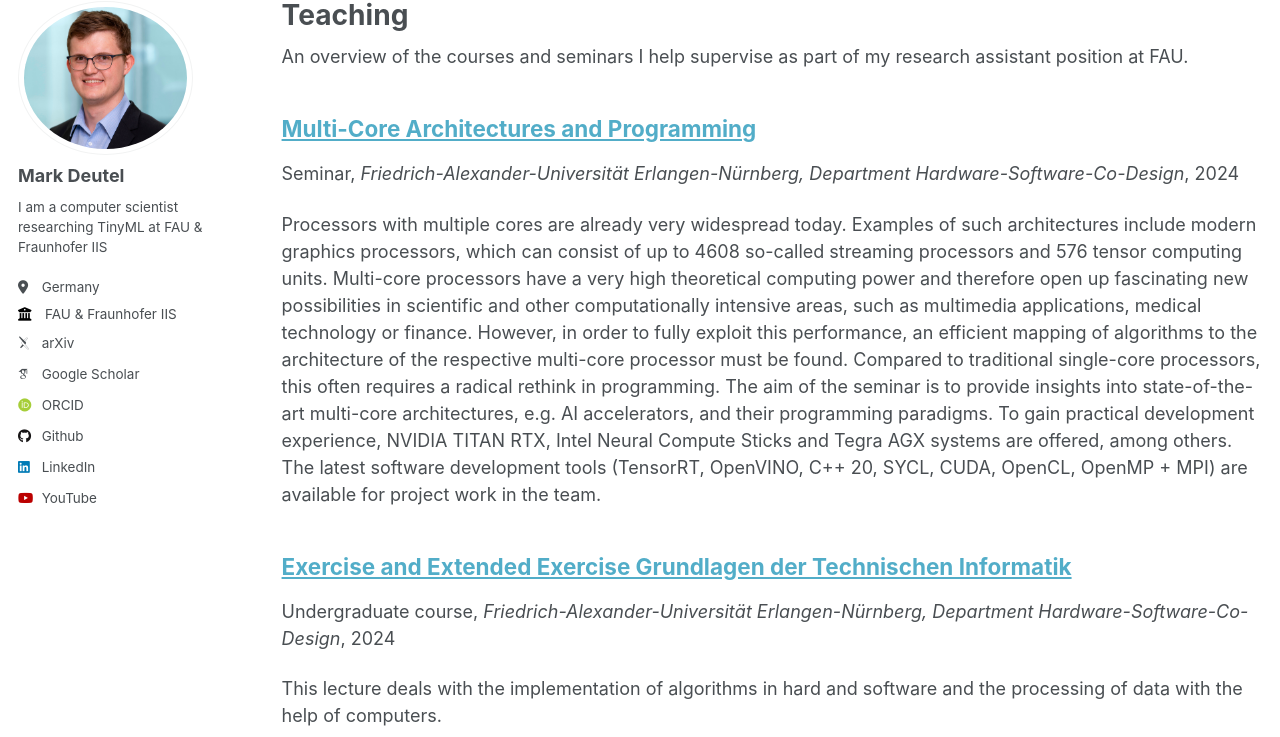
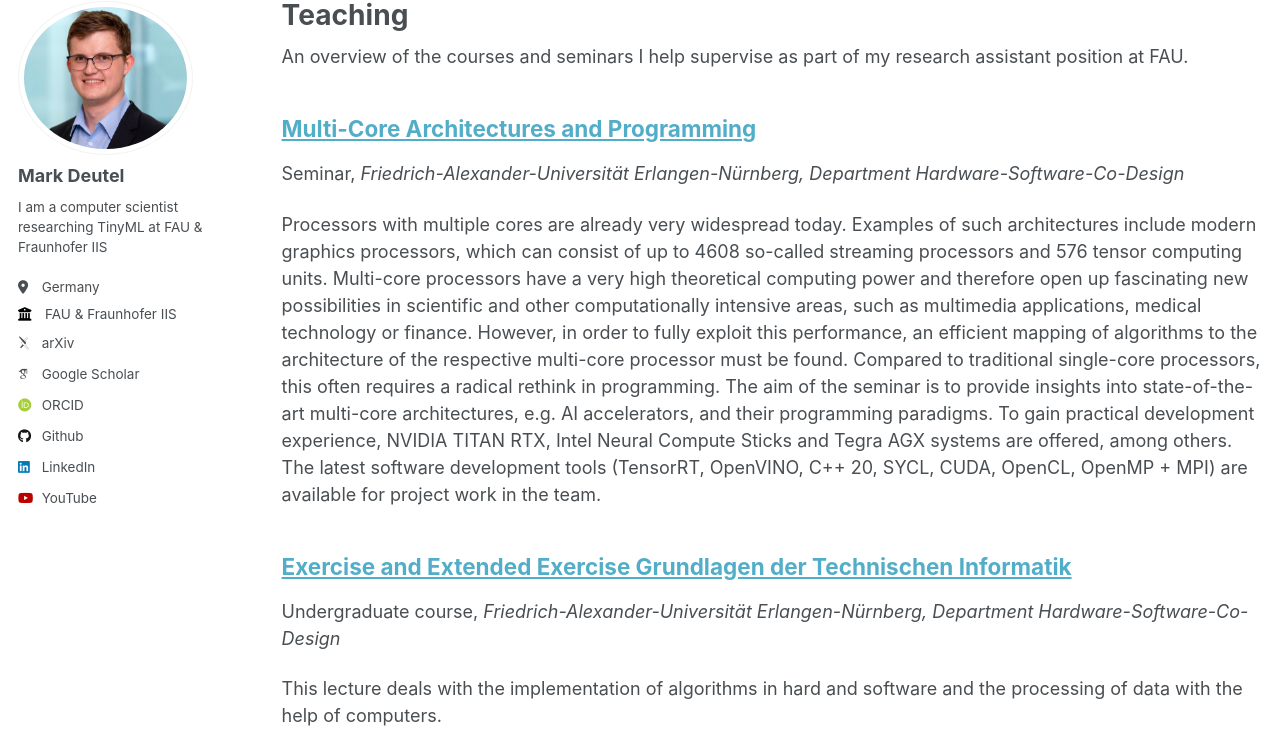
Before and after one commit to markdeutel/markdeutel.github.io, a Jekyll site: the page built from _pages/teaching.html, in a window 1280 px wide and 1265 px high. Shown: the part 105-842 px from the top of the window. Built offline with Jekyll 4.4.1, drawn with Linux system fonts in a browser that asks for light colours; some web fonts are replaced.

Commit message:
[MOD] removed date from teaching entries

```diff
--- a/_includes/archive-single.html
+++ b/_includes/archive-single.html
@@ -39,7 +39,7 @@
     {% endif %}
 
         {% if post.collection == 'teaching' %}
-          <p> {{ post.type }}, <i>{{ post.venue }}</i>, {{ post.date | default: "1900-01-01" | date: "%Y" }} </p>
+          <p> {{ post.type }}, <i>{{ post.venue }}</i></p>
         {% elsif post.collection == 'publications' %}
           <p>Published in <i>{{ post.venue }}</i>, {{ post.date | default: "1900-01-01" | date: "%Y" }} </p>
         {% elsif post.date %}
--- a/_teaching/2024-gti.md
+++ b/_teaching/gti.md
@@ -4,7 +4,6 @@ collection: teaching
 type: "Undergraduate course"
 permalink: /teaching/gti
 venue: "Friedrich-Alexander-Universität Erlangen-Nürnberg, Department Hardware-Software-Co-Design"
-date: 2024-01-01
 ---
 
 This lecture deals with the implementation of algorithms in hard and software and the processing of data with the help of computers.
--- a/_teaching/2024-map.md
+++ b/_teaching/map.md
@@ -4,7 +4,6 @@ collection: teaching
 type: "Seminar"
 permalink: /teaching/map
 venue: "Friedrich-Alexander-Universität Erlangen-Nürnberg, Department Hardware-Software-Co-Design"
-date: 2024-01-01
 ---
 
 Processors with multiple cores are already very widespread today. Examples of such architectures include modern graphics processors, which can consist of up to 4608 so-called streaming processors and 576 tensor computing units. Multi-core processors have a very high theoretical computing power and therefore open up fascinating new possibilities in scientific and other computationally intensive areas, such as multimedia applications, medical technology or finance. However, in order to fully exploit this performance, an efficient mapping of algorithms to the architecture of the respective multi-core processor must be found. Compared to traditional single-core processors, this often requires a radical rethink in programming.
```
